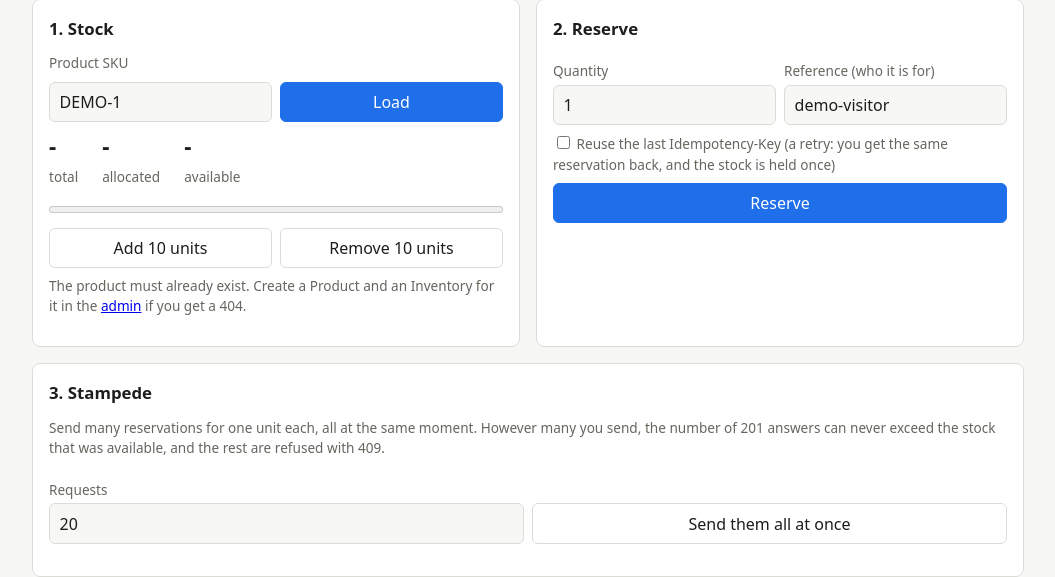
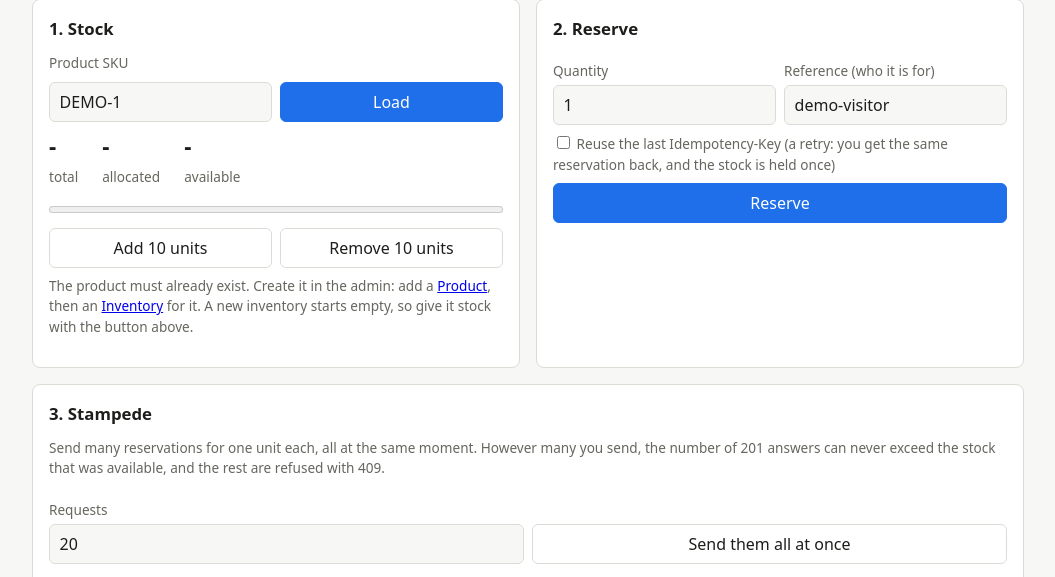
Before and after one commit to Bh3ky/mwenendo-core, a Django app: page /demo/ in a window 1280 px wide. Shown: the part 137-714 px from the top of the page, without its empty margins (112-1167 px from the left). Run offline with Django 5.2, Linux system fonts and the light colour scheme; parts of the project's set-up code (start-up, migrations or seed data) failed here and were passed over.

Commit message:
docs: correct how to create a product and link the real admin pages
The demo page and the docs told people to create a product in the admin, but no models were registered there.

```diff
--- a/core/templates/core/demo.html
+++ b/core/templates/core/demo.html
@@ -83,8 +83,10 @@
         <button id="add" type="button">Add 10 units</button>
         <button id="remove" type="button">Remove 10 units</button>
       </div>
-      <p class="note">The product must already exist. Create a Product and an Inventory
-        for it in the <a href="/admin/">admin</a> if you get a 404.</p>
+      <p class="note">The product must already exist. Create it in the admin: add a
+        <a href="/admin/inventory/product/add/">Product</a>, then an
+        <a href="/admin/inventory/inventory/add/">Inventory</a> for it. A new inventory
+        starts empty, so give it stock with the button above.</p>
     </section>
 
     <section aria-labelledby="h-reserve">
```
Also changed, not shown: docs/DEPLOYMENT.md (+7 -0 lines), README.md.
